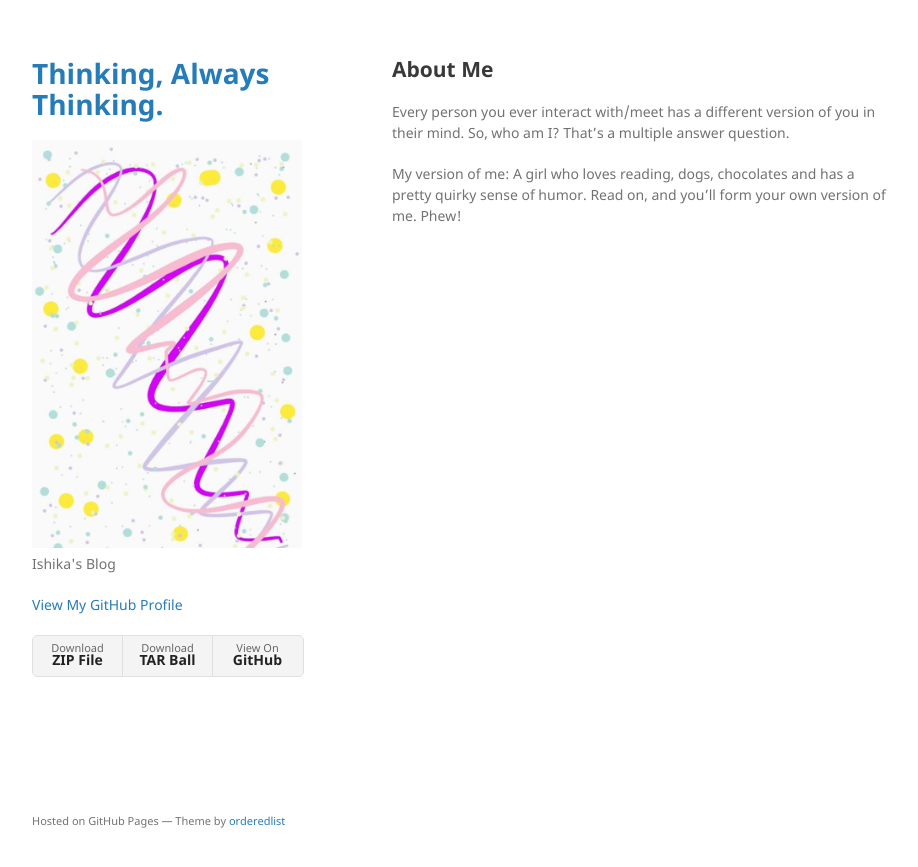
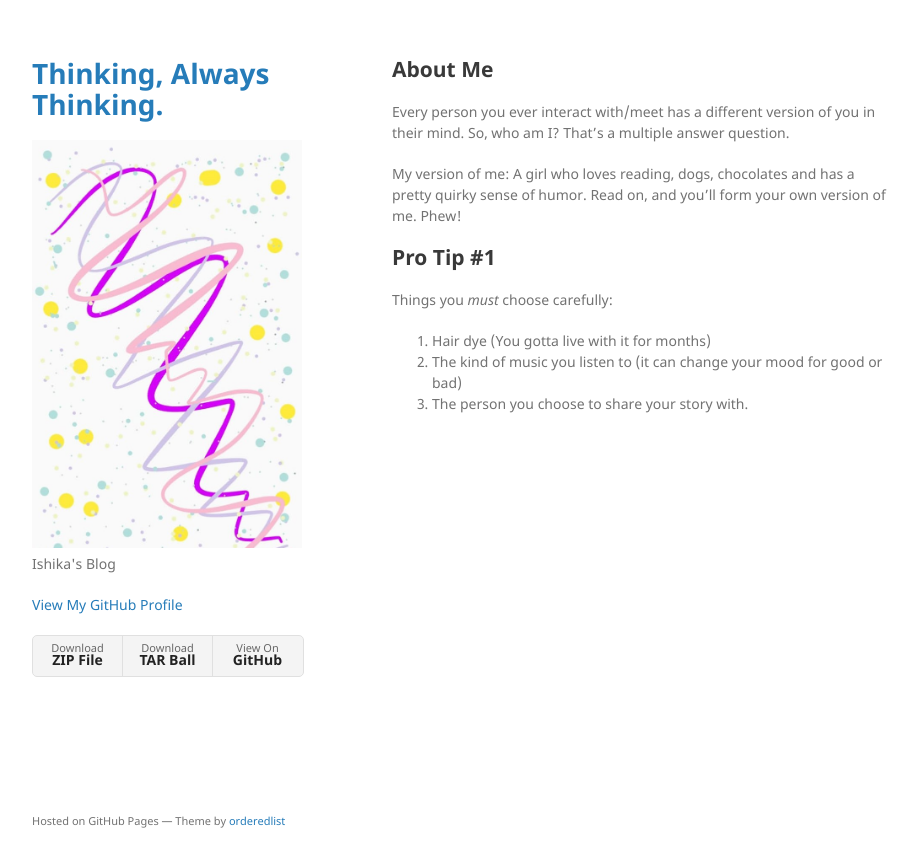
Before and after one commit to i-m-ishika/i-m-ishika.github.io, a Jekyll site: the page built from index.md, in a window 1280 px wide. Shown: the top 867 px of the page, without its empty margins (178-1096 px from the left). Built offline with Jekyll 4.4.1, drawn with Linux system fonts in a browser that asks for light colours; our own code applies the rules of GitHub Pages for plain Markdown files.

Commit message:
Update index.md

```diff
--- a/index.md
+++ b/index.md
@@ -7,3 +7,9 @@ layout: default
 Every person you ever interact with/meet has a different version of you in their mind. So, who am I? That's a multiple answer question.
 
 My version of me: A girl who loves reading, dogs, chocolates and has a pretty quirky sense of humor. Read on, and you'll form your own version of me. Phew!
+
+## Pro Tip #1
+Things you *must* choose carefully:
+1. Hair dye (You gotta live with it for months)
+2. The kind of music you listen to (it can change your mood for good or bad)
+3. The person you choose to share your story with.
```
